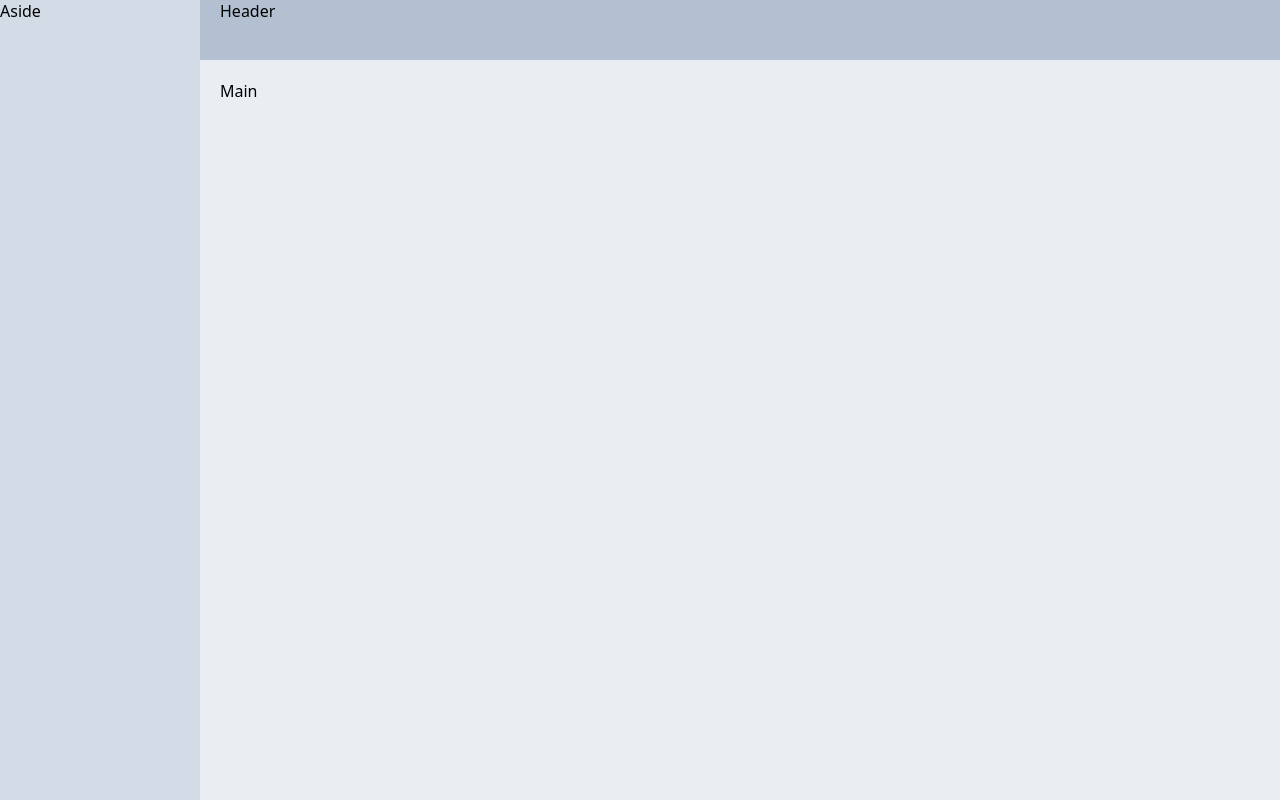
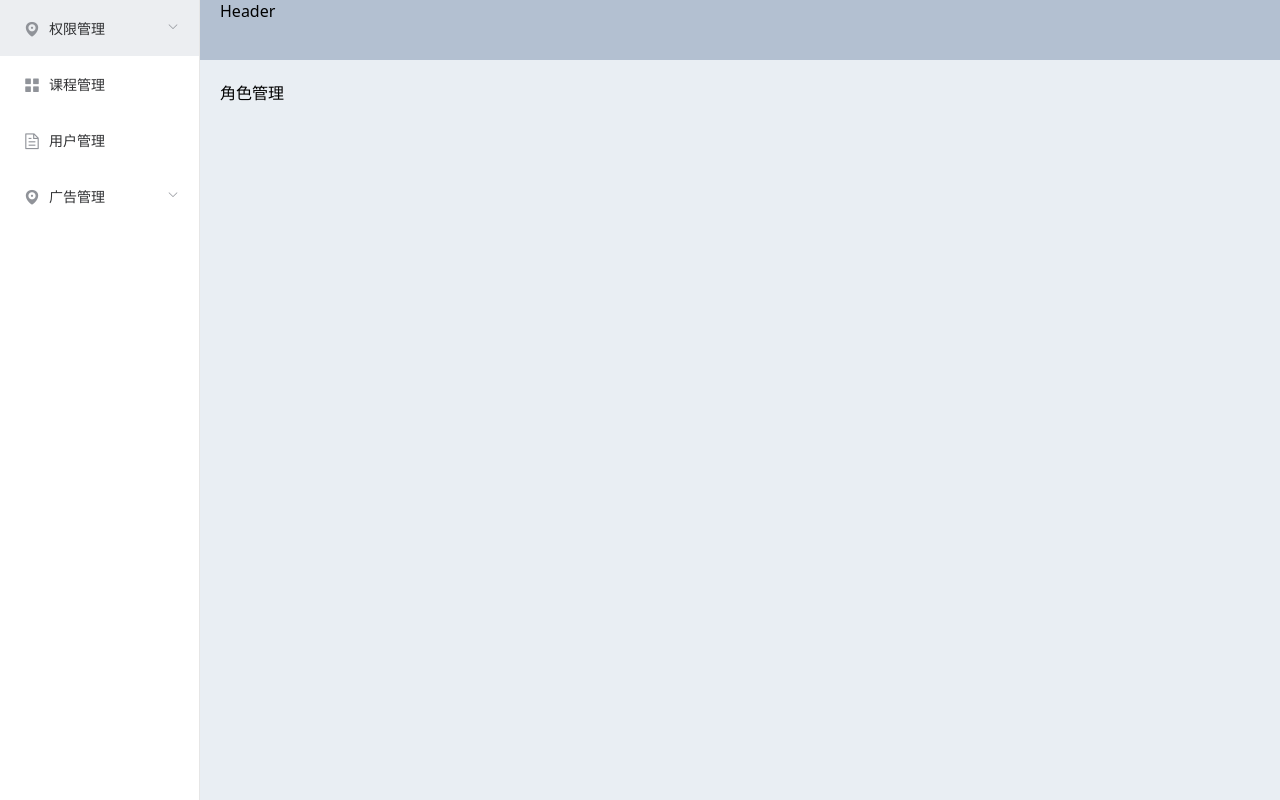
Before and after one commit to 09054109i/edu-boss-fed, a Vue app: page /#/role in a window 1280 px wide. Built offline with nearby package versions, Linux system fonts and the light colour scheme; no server answers.

Commit message:
侧边栏菜单

```diff
--- /dev/null
+++ b/src/layout/components/app-aside.vue
@@ -0,0 +1,72 @@
+<template>
+  <div class="aside">
+    <el-menu
+        default-active="2"
+        class="el-menu-vertical-demo"
+        @open="handleOpen"
+        @close="handleClose"
+        router>
+        <el-submenu index="1">
+            <template slot="title">
+                <i class="el-icon-location"></i>
+                <span>权限管理</span>
+            </template>
+            <el-menu-item index="/role">
+                <i class="el-icon-menu"></i>
+                <span slot="title">角色管理</span>
+            </el-menu-item>
+            <el-menu-item index="/menu">
+                <i class="el-icon-menu"></i>
+                <span slot="title">菜单管理</span>
+            </el-menu-item>
+            <el-menu-item index="/resource">
+                <i class="el-icon-menu"></i>
+                <span slot="title">资源管理</span>
+            </el-menu-item>
+        </el-submenu>
+        <el-menu-item index="/course">
+            <i class="el-icon-menu"></i>
+            <span slot="title">课程管理</span>
+        </el-menu-item>
+        <el-menu-item index="/user">
+            <i class="el-icon-document"></i>
+            <span slot="title">用户管理</span>
+        </el-menu-item>
+        <el-submenu index="4">
+            <template slot="title">
+                <i class="el-icon-location"></i>
+                <span>广告管理</span>
+            </template>
+            <el-menu-item index="/advert">
+                <i class="el-icon-menu"></i>
+                <span slot="title">广告列表</span>
+            </el-menu-item>
+            <el-menu-item index="/advert-space">
+                <i class="el-icon-menu"></i>
+                <span slot="title">广告位列表</span>
+            </el-menu-item>
+        </el-submenu>
+    </el-menu>
+  </div>
+</template>
+<script lang="ts">
+import Vue from 'vue'
+export default Vue.extend({
+  name: 'AppAside',
+  methods: {
+    handleOpen (key: string, keyPath: string): void{
+      console.log(key, keyPath)
+    },
+    handleClose (key: string, keyPath: string): void{
+      console.log(key, keyPath)
+    }
+  }
+})
+</script>
+<style scoped lang = "scss">
+  .aside{
+      .el-menu{
+          min-height: 100vh;
+      }
+  }
+</style>
--- a/src/layout/index.vue
+++ b/src/layout/index.vue
@@ -1,16 +1,24 @@
 <template>
   <el-container>
-    <el-aside width="200px">Aside</el-aside>
+    <el-aside width="200px">
+        <Aside/>
+    </el-aside>
     <el-container>
       <el-header>Header</el-header>
-      <el-main>Main</el-main>
+      <el-main>
+          <router-view/>
+      </el-main>
     </el-container>
   </el-container>
 </template>
 <script lang="ts">
 import Vue from 'vue'
+import Aside from './components/app-aside.vue'
 export default Vue.extend({
-  name: 'LayoutIndex'
+  name: 'LayoutIndex',
+  components: {
+    Aside
+  }
 })
 </script>
 <style scoped lang = "scss">
```
